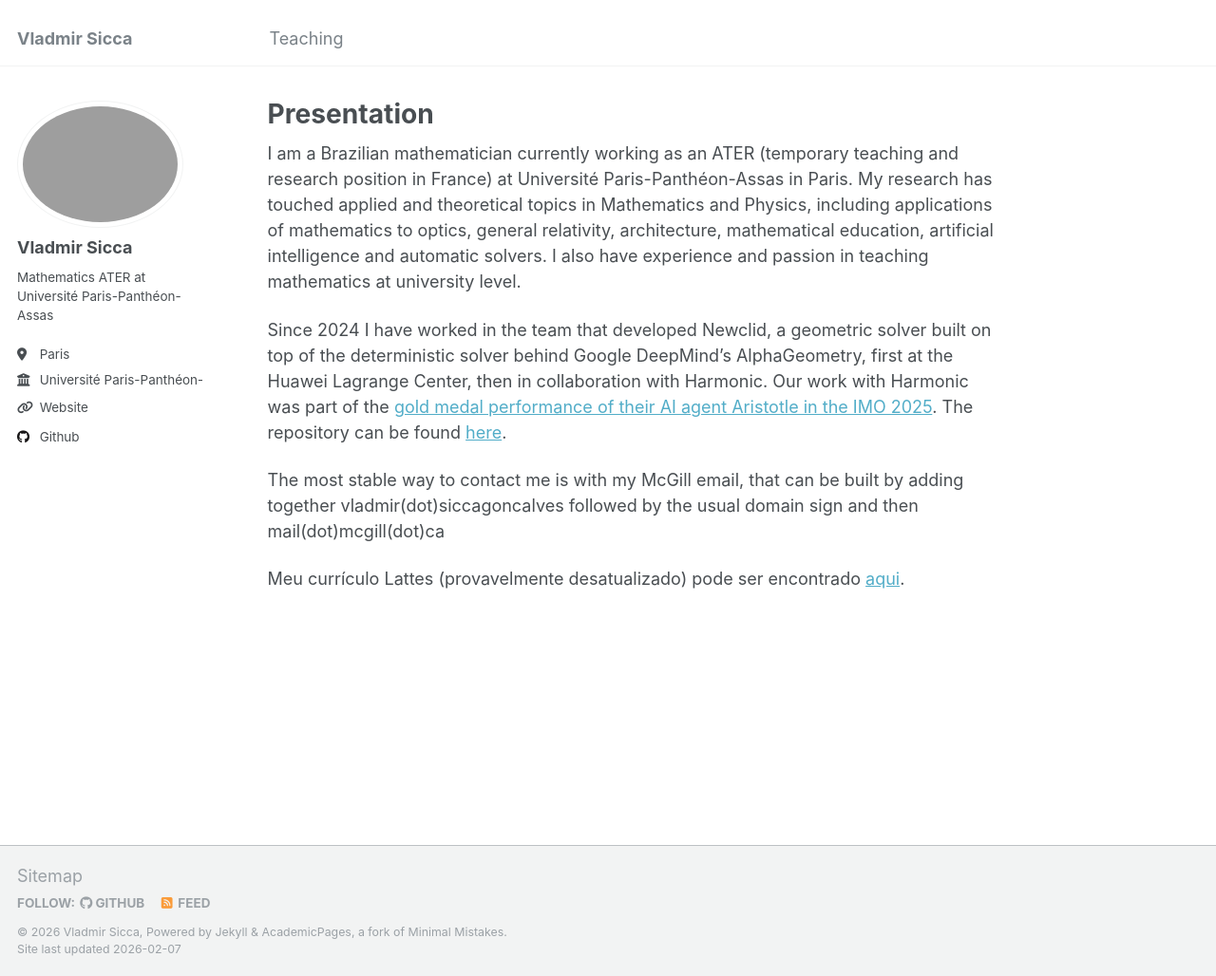
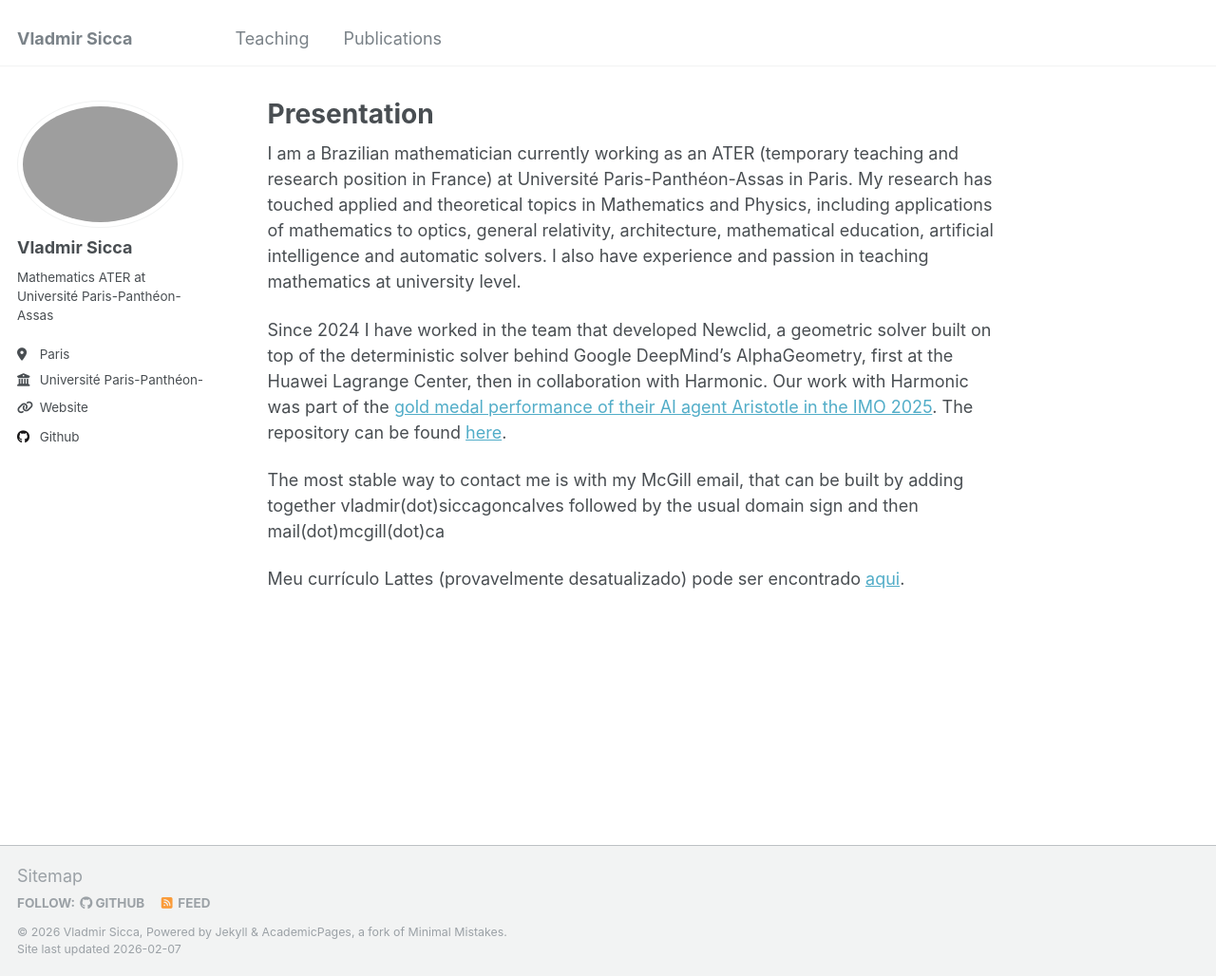
Before and after one commit to vladmirsicca/vladmirsicca.github.io, a Jekyll site: the page built from _pages/about.md, in a window 1280 px wide and 1028 px high. Shown: the whole window at 95% size. Built offline with Jekyll 4.4.1, drawn with Linux system fonts in a browser that asks for light colours.

Commit message:
Update navigation.yml
Add publications page

```diff
--- a/_data/navigation.yml
+++ b/_data/navigation.yml
@@ -5,14 +5,14 @@
 # prevent it from being included in the site.
 
 main:
-  - title: # "Publications"
-    url: # /publications/
-
   - title: # "Talks"
     url: # /talks/
 
   - title: "Teaching"
     url: /teaching/
+
+  - title: "Publications"
+    url: /publications/
 
   - title: # "Portfolio"
     url: # /portfolio/
```
